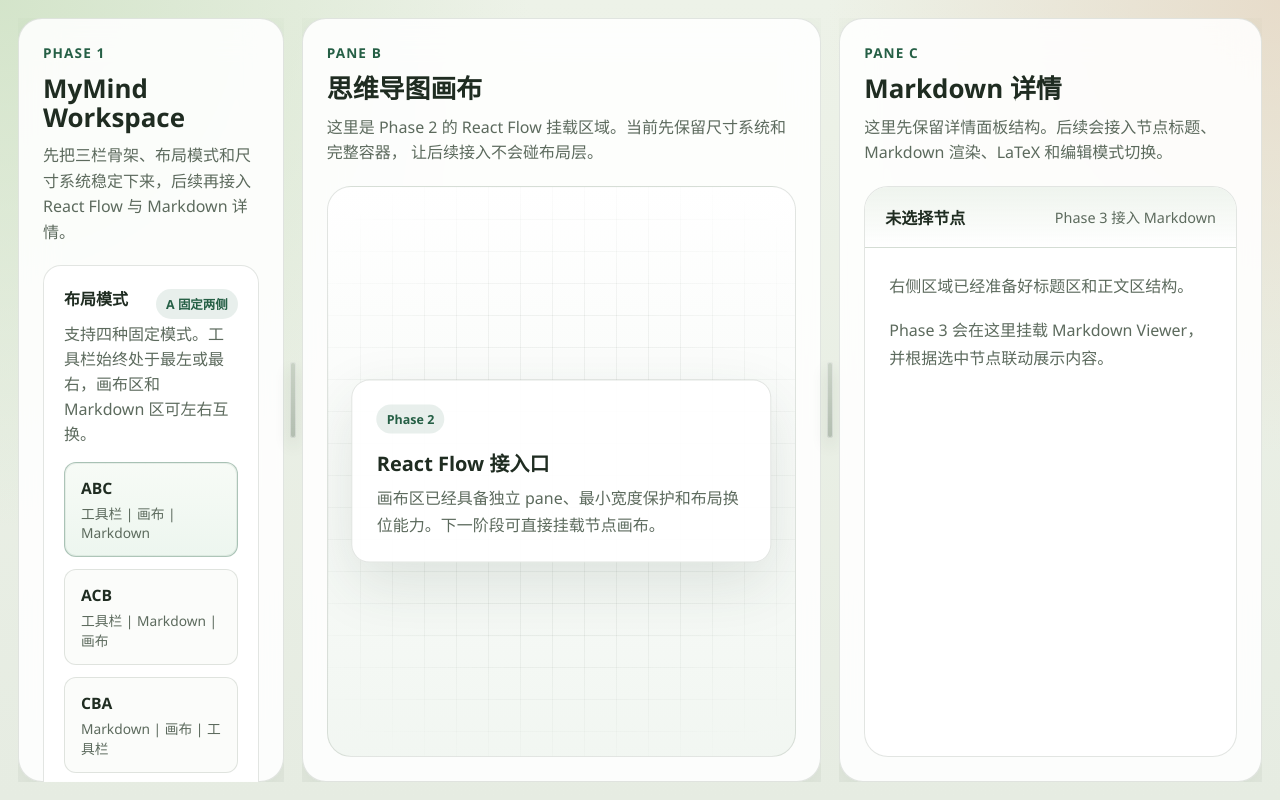
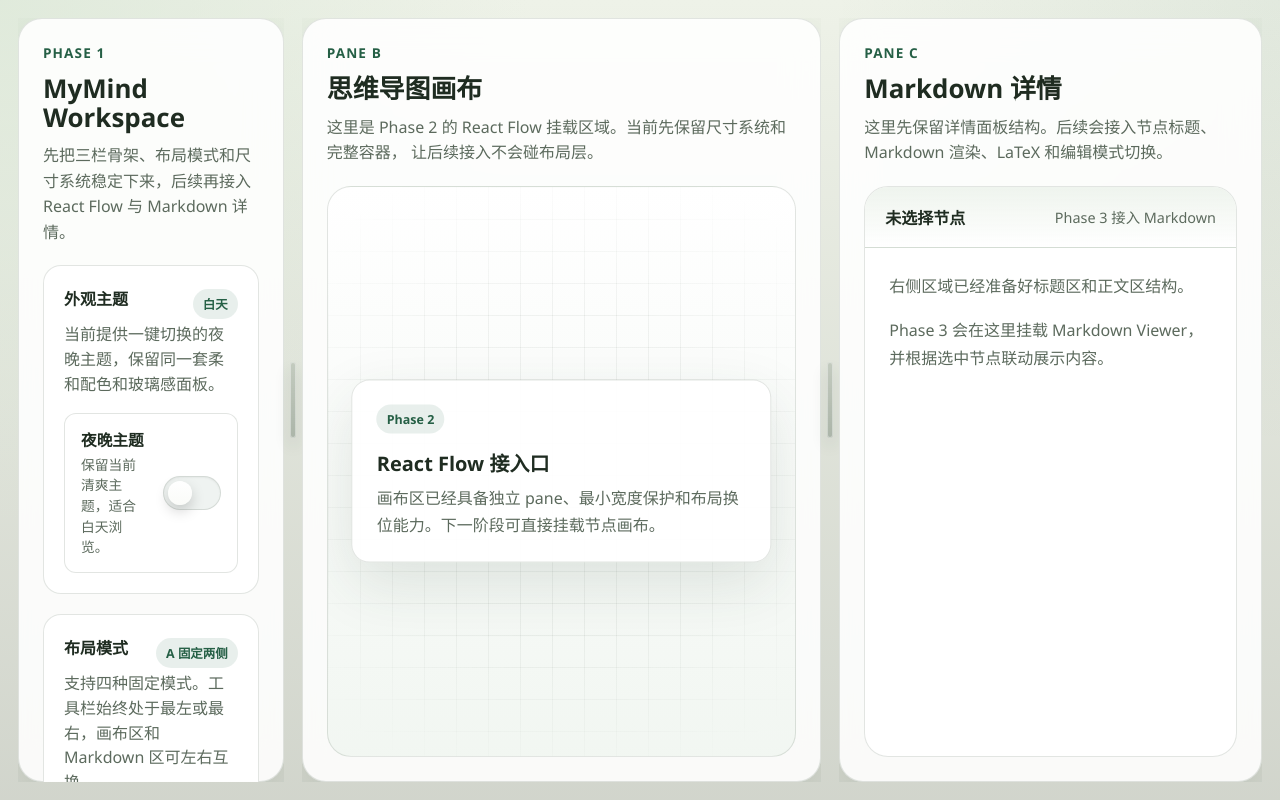
Before and after one commit to GCChen97/marktree, a React (Vite) app: page / in a window 1280 px wide. Built offline with nearby package versions, Linux system fonts and the light colour scheme.

Commit message:
refine UI

```diff
--- a/src/App.tsx
+++ b/src/App.tsx
@@ -3,18 +3,27 @@ import { MarkdownPane } from './components/panes/MarkdownPane';
 import { ToolbarPane } from './components/panes/ToolbarPane';
 import { ThreePaneLayout } from './components/layout/ThreePaneLayout';
 import { usePersistentLayoutState } from './hooks/usePersistentLayoutState';
+import { useThemePreference } from './hooks/useThemePreference';
 
 function App() {
   const { mode, sizes, setMode, setSizes } = usePersistentLayoutState();
+  const { theme, toggleTheme } = useThemePreference();
 
   return (
-    <div className="app-shell">
+    <div className="app-shell" data-theme={theme}>
       <ThreePaneLayout
         mode={mode}
         sizes={sizes}
         onSizesChange={setSizes}
         panes={{
-          A: <ToolbarPane mode={mode} onModeChange={setMode} />,
+          A: (
+            <ToolbarPane
+              mode={mode}
+              onModeChange={setMode}
+              onThemeToggle={toggleTheme}
+              theme={theme}
+            />
+          ),
           B: <CanvasPane />,
           C: <MarkdownPane />,
         }}
--- a/src/components/panes/ToolbarPane.tsx
+++ b/src/components/panes/ToolbarPane.tsx
@@ -1,8 +1,11 @@
 import type { LayoutMode } from '../../types/layout';
+import type { ThemeMode } from '../../types/theme';
 
 type ToolbarPaneProps = {
   mode: LayoutMode;
   onModeChange: (mode: LayoutMode) => void;
+  theme: ThemeMode;
+  onThemeToggle: () => void;
 };
 
 const layoutOptions: Array<{ mode: LayoutMode; label: string }> = [
@@ -12,7 +15,12 @@ const layoutOptions: Array<{ mode: LayoutMode; label: string }> = [
   { mode: 'BCA', label: 'BCA' },
 ];
 
-export function ToolbarPane({ mode, onModeChange }: ToolbarPaneProps) {
+export function ToolbarPane({
+  mode,
+  onModeChange,
+  theme,
+  onThemeToggle,
+}: ToolbarPaneProps) {
   return (
     <div className="pane-content pane-content--toolbar">
       <header className="pane-header">
@@ -23,6 +31,41 @@ export function ToolbarPane({ mode, onModeChange }: ToolbarPaneProps) {
           React Flow 与 Markdown 详情。
         </p>
       </header>
+
+      <section className="toolbar-section">
+        <div className="section-heading-row">
+          <h2 className="section-title">外观主题</h2>
+          <span className="section-badge">
+            {theme === 'night' ? '夜晚' : '白天'}
+          </span>
+        </div>
+        <p className="section-copy">
+          当前提供一键切换的夜晚主题，保留同一套柔和配色和玻璃感面板。
+        </p>
+        <label className="theme-switch" htmlFor="theme-toggle">
+          <span className="theme-switch__copy">
+            <strong>夜晚主题</strong>
+            <span>
+              {theme === 'night'
+                ? '适合低光环境，降低页面整体亮度。'
+                : '保留当前清爽主题，适合白天浏览。'}
+            </span>
+          </span>
+          <span className="theme-switch__control">
+            <input
+              checked={theme === 'night'}
+              className="theme-switch__input"
+              id="theme-toggle"
+              onChange={onThemeToggle}
+              role="switch"
+              type="checkbox"
+            />
+            <span aria-hidden="true" className="theme-switch__track">
+              <span className="theme-switch__thumb" />
+            </span>
+          </span>
+        </label>
+      </section>
 
       <section className="toolbar-section">
         <div className="section-heading-row">
@@ -41,19 +84,23 @@ export function ToolbarPane({ mode, onModeChange }: ToolbarPaneProps) {
           {layoutOptions.map((option) => (
             <button
               aria-pressed={option.mode === mode}
+              aria-label={`切换到 ${option.label} 布局`}
               className="mode-button"
               data-active={option.mode === mode}
               key={option.mode}
               onClick={() => onModeChange(option.mode)}
+              title={
+                option.mode === 'ABC'
+                  ? '工具栏 | 画布 | Markdown'
+                  : option.mode === 'ACB'
+                    ? '工具栏 | Markdown | 画布'
+                    : option.mode === 'CBA'
+                      ? 'Markdown | 画布 | 工具栏'
+                      : '画布 | Markdown | 工具栏'
+              }
               type="button"
             >
               <span className="mode-button__label">{option.label}</span>
-              <span className="mode-button__hint">
-                {option.mode === 'ABC' && '工具栏 | 画布 | Markdown'}
-                {option.mode === 'ACB' && '工具栏 | Markdown | 画布'}
-                {option.mode === 'CBA' && 'Markdown | 画布 | 工具栏'}
-                {option.mode === 'BCA' && '画布 | Markdown | 工具栏'}
-              </span>
             </button>
           ))}
         </div>
--- /dev/null
+++ b/src/hooks/useThemePreference.ts
@@ -0,0 +1,30 @@
+import { useEffect, useState } from 'react';
+import type { ThemeMode } from '../types/theme';
+
+export const THEME_STORAGE_KEY = 'mymind.phase1.theme';
+
+function readStoredTheme(): ThemeMode {
+  if (typeof window === 'undefined') {
+    return 'day';
+  }
+
+  const value = window.localStorage.getItem(THEME_STORAGE_KEY);
+
+  return value === 'night' ? 'night' : 'day';
+}
+
+export function useThemePreference() {
+  const [theme, setTheme] = useState<ThemeMode>(() => readStoredTheme());
+
+  useEffect(() => {
+    document.documentElement.dataset.theme = theme;
+    window.localStorage.setItem(THEME_STORAGE_KEY, theme);
+  }, [theme]);
+
+  return {
+    theme,
+    setTheme,
+    toggleTheme: () =>
+      setTheme((currentTheme) => (currentTheme === 'day' ? 'night' : 'day')),
+  };
+}
--- a/src/styles/global.css
+++ b/src/styles/global.css
@@ -23,6 +23,21 @@
   --font-sans: "IBM Plex Sans", "Segoe UI", sans-serif;
 }
 
+:root[data-theme='night'] {
+  color-scheme: dark;
+  --bg: #111918;
+  --bg-accent: #1d2a28;
+  --panel: rgba(18, 28, 30, 0.82);
+  --panel-strong: rgba(21, 34, 36, 0.94);
+  --line: rgba(172, 196, 184, 0.16);
+  --line-strong: rgba(192, 220, 207, 0.28);
+  --text: #e4eee8;
+  --text-muted: #9fb0a8;
+  --accent: #8dd0b0;
+  --accent-soft: rgba(141, 208, 176, 0.14);
+  --shadow: 0 28px 70px rgba(0, 0, 0, 0.35);
+}
+
 * {
   box-sizing: border-box;
 }
@@ -38,10 +53,13 @@ body,
 body {
   min-width: 1000px;
   background:
-    radial-gradient(circle at top left, rgba(209, 227, 199, 0.9), transparent 35%),
-    radial-gradient(circle at top right, rgba(230, 216, 197, 0.85), transparent 30%),
-    linear-gradient(180deg, #edf2e8 0%, #e6ece2 100%);
+    radial-gradient(circle at top left, color-mix(in srgb, var(--bg-accent) 78%, transparent), transparent 35%),
+    radial-gradient(circle at top right, color-mix(in srgb, var(--accent-soft) 60%, transparent), transparent 30%),
+    linear-gradient(180deg, var(--bg) 0%, color-mix(in srgb, var(--bg) 88%, #000 12%) 100%);
   color: var(--text);
+  transition:
+    background 200ms ease,
+    color 200ms ease;
 }
 
 button,
@@ -173,19 +191,107 @@ button {
 
 .layout-mode-grid {
   display: grid;
-  gap: var(--space-2);
+  grid-template-columns: repeat(4, minmax(0, 1fr));
+  gap: 10px;
+}
+
+.theme-switch {
+  display: flex;
+  align-items: center;
+  justify-content: space-between;
+  gap: var(--space-3);
+  padding: 14px 16px;
+  border: 1px solid var(--line);
+  border-radius: var(--radius-sm);
+  background: color-mix(in srgb, var(--panel-strong) 88%, transparent);
+}
+
+.theme-switch__copy {
+  display: grid;
+  gap: 4px;
+}
+
+.theme-switch__copy strong {
+  font-size: 0.98rem;
+}
+
+.theme-switch__copy span {
+  color: var(--text-muted);
+  font-size: 0.86rem;
+  line-height: 1.5;
+}
+
+.theme-switch__control {
+  flex-shrink: 0;
+}
+
+.theme-switch__input {
+  position: absolute;
+  opacity: 0;
+  pointer-events: none;
+}
+
+.theme-switch__track {
+  position: relative;
+  display: inline-flex;
+  align-items: center;
+  width: 58px;
+  height: 34px;
+  padding: 4px;
+  border: 1px solid var(--line);
+  border-radius: 999px;
+  background: color-mix(in srgb, var(--accent-soft) 72%, var(--panel-strong));
+  box-shadow: inset 0 1px 2px rgba(0, 0, 0, 0.05);
+  transition:
+    background-color 160ms ease,
+    border-color 160ms ease,
+    box-shadow 160ms ease;
+}
+
+.theme-switch__thumb {
+  display: block;
+  width: 24px;
+  height: 24px;
+  border-radius: 999px;
+  background: linear-gradient(180deg, #ffffff, color-mix(in srgb, #ffffff 70%, var(--bg)));
+  box-shadow: 0 6px 14px rgba(0, 0, 0, 0.18);
+  transition:
+    transform 180ms ease,
+    background 160ms ease;
+}
+
+.theme-switch__input:checked + .theme-switch__track {
+  border-color: color-mix(in srgb, var(--accent) 55%, var(--line));
+  background: linear-gradient(
+    180deg,
+    color-mix(in srgb, var(--accent) 30%, var(--panel-strong)),
+    color-mix(in srgb, var(--accent) 48%, var(--panel-strong))
+  );
+}
+
+.theme-switch__input:checked + .theme-switch__track .theme-switch__thumb {
+  transform: translateX(24px);
+  background: linear-gradient(180deg, #fff6d1, #f0d88d);
+}
+
+.theme-switch__input:focus-visible + .theme-switch__track {
+  box-shadow:
+    0 0 0 3px color-mix(in srgb, var(--accent-soft) 85%, transparent),
+    inset 0 1px 2px rgba(0, 0, 0, 0.05);
 }
 
 .mode-button {
-  display: grid;
-  gap: 4px;
+  display: inline-flex;
+  align-items: center;
+  justify-content: center;
   width: 100%;
-  padding: 14px 16px;
-  text-align: left;
+  min-height: 42px;
+  padding: 10px 8px;
+  text-align: center;
   color: var(--text);
   border: 1px solid var(--line);
   border-radius: var(--radius-sm);
-  background: #fbfcfa;
+  background: color-mix(in srgb, var(--panel-strong) 84%, #ffffff);
   transition:
     border-color 140ms ease,
     background-color 140ms ease,
@@ -197,20 +303,47 @@ button {
   transform: translateY(-1px);
 }
 
+:root[data-theme='night'] .mode-button {
+  color: #dce9e2;
+  background: linear-gradient(
+    180deg,
+    rgba(23, 35, 37, 0.96),
+    rgba(18, 28, 30, 0.96)
+  );
+}
+
+:root[data-theme='night'] .mode-button:hover {
+  border-color: rgba(154, 197, 182, 0.28);
+  background: linear-gradient(
+    180deg,
+    rgba(27, 41, 43, 0.98),
+    rgba(21, 33, 35, 0.98)
+  );
+}
+
 .mode-button[data-active='true'] {
   border-color: rgba(37, 95, 69, 0.35);
   background: linear-gradient(180deg, #f7fbf6 0%, #edf6ef 100%);
   box-shadow: inset 0 0 0 1px rgba(37, 95, 69, 0.08);
 }
 
-.mode-button__label {
-  font-size: 0.98rem;
-  font-weight: 700;
+:root[data-theme='night'] .mode-button[data-active='true'] {
+  color: #f4fbf7;
+  border-color: rgba(141, 208, 176, 0.42);
+  background: linear-gradient(
+    180deg,
+    rgba(36, 69, 58, 0.98),
+    rgba(28, 55, 47, 0.98)
+  );
+  box-shadow:
+    inset 0 0 0 1px rgba(141, 208, 176, 0.14),
+    0 8px 18px rgba(0, 0, 0, 0.18);
 }
 
-.mode-button__hint {
-  color: var(--text-muted);
-  font-size: 0.86rem;
+.mode-button__label {
+  font-size: 0.9rem;
+  font-weight: 700;
+  letter-spacing: 0.02em;
 }
 
 .placeholder-list {
@@ -232,7 +365,7 @@ button {
   padding: 12px;
   border: 1px solid var(--line);
   border-radius: var(--radius-sm);
-  background: #fbfcfa;
+  background: color-mix(in srgb, var(--panel-strong) 84%, #ffffff);
 }
 
 .info-card__label {
@@ -251,6 +384,13 @@ button {
     var(--panel-strong);
 }
 
+:root[data-theme='night'] .canvas-placeholder {
+  background:
+    radial-gradient(circle at top left, rgba(35, 56, 54, 0.36), transparent 28%),
+    linear-gradient(180deg, rgba(15, 24, 26, 0.98), rgba(12, 18, 20, 0.96)),
+    var(--panel-strong);
+}
+
 .canvas-placeholder__grid {
   position: absolute;
   inset: 0;
@@ -259,6 +399,13 @@ button {
     linear-gradient(90deg, rgba(45, 64, 50, 0.06) 1px, transparent 1px);
   background-size: 32px 32px;
   mask-image: radial-gradient(circle at center, black 45%, transparent 90%);
+}
+
+:root[data-theme='night'] .canvas-placeholder__grid {
+  background-image:
+    linear-gradient(rgba(154, 197, 182, 0.09) 1px, transparent 1px),
+    linear-gradient(90deg, rgba(154, 197, 182, 0.09) 1px, transparent 1px);
+  opacity: 0.72;
 }
 
 .canvas-placeholder__card {
@@ -272,6 +419,11 @@ button {
   background: rgba(255, 255, 255, 0.92);
   box-shadow: var(--shadow);
   transform: translate(-50%, -50%);
+}
+
+:root[data-theme='night'] .canvas-placeholder__card {
+  background: rgba(17, 26, 28, 0.92);
+  border-color: rgba(154, 197, 182, 0.14);
 }
 
 .canvas-placeholder__card h3 {
@@ -294,6 +446,10 @@ button {
   background: rgba(255, 255, 255, 0.95);
 }
 
+:root[data-theme='night'] .markdown-shell {
+  background: rgba(17, 26, 28, 0.95);
+}
+
 .markdown-shell__titlebar {
   display: flex;
   align-items: center;
@@ -302,6 +458,15 @@ button {
   padding: 18px 20px;
   border-bottom: 1px solid var(--line);
   background: linear-gradient(180deg, rgba(237, 243, 236, 0.9), rgba(255, 255, 255, 0.95));
+}
+
+:root[data-theme='night'] .markdown-shell__titlebar {
+  border-bottom-color: rgba(154, 197, 182, 0.14);
+  background: linear-gradient(
+    180deg,
+    rgba(26, 40, 42, 0.96),
+    rgba(17, 26, 28, 0.94)
+  );
 }
 
 .markdown-shell__titlebar span {
--- /dev/null
+++ b/src/types/theme.ts
@@ -0,0 +1 @@
+export type ThemeMode = 'day' | 'night';
```
Also changed, not shown: 1 other file (tests, documents, lock files or other folders).
